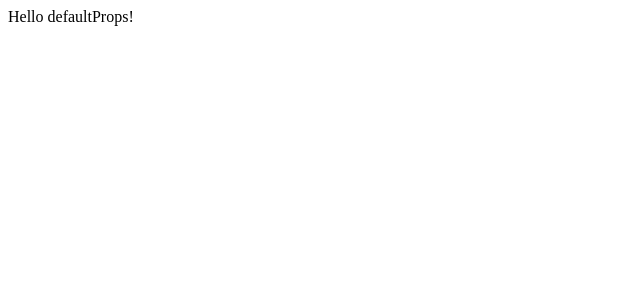
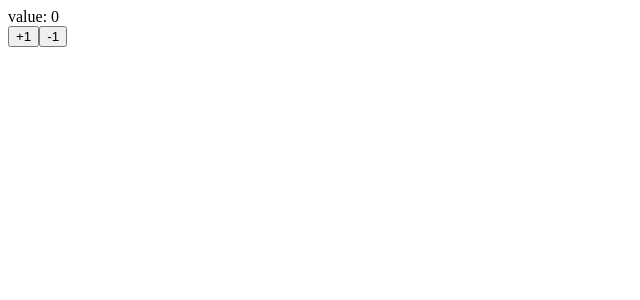
Before and after one commit to angrasan/react-typescript-my-first-react-app-in-typescript, a React (Create React App) app: page / in a window 1280 px wide. Shown: the top 300 px of the page, without its empty margins (0-640 px from the left). Built offline with nearby package versions, Linux system fonts and the light colour scheme.

Commit message:
useState

```diff
--- a/src/App.tsx
+++ b/src/App.tsx
@@ -1,4 +1,5 @@
-import React from 'react';
+import React from "react";
+import Counter from "./Counter";
 
 interface AppProps {
   message?: string;
@@ -6,13 +7,17 @@
 
 // type NulAppProps = Partial<AppProps>
 
-const App: React.FunctionComponent<AppProps> = ({message}) => {
-  return <div>{message}</div>;
+const App: React.FunctionComponent<AppProps> = ({ message }) => {
+  return (
+    <div>
+      <Counter />
+    </div>
+  );
 };
 
 App.defaultProps = {
-  message: 'Hello defaultProps!',
+  message: "Hello defaultProps!",
   // description: 'This is App component',
-}
+};
 
 export default App;
--- /dev/null
+++ b/src/Counter.tsx
@@ -0,0 +1,23 @@
+import React, {useState} from "react";
+
+const Counter: React.FC<{}> = () => {
+  const initalValue: any = 0;
+  const [value, setValue] = useState<number>(initalValue);
+
+  const increment = () => {
+    setValue((prevState) => prevState + 1);
+  }
+  const decrement = () => {
+    setValue((prevState) => prevState - 1);
+  }
+
+  return (
+    <div>
+      <div>value: {value}</div>
+      <button onClick={increment}>+1</button>
+      <button onClick={decrement}>-1</button>
+    </div>
+  );
+};
+
+export default Counter;
```
